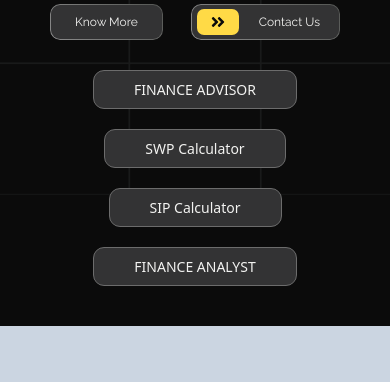
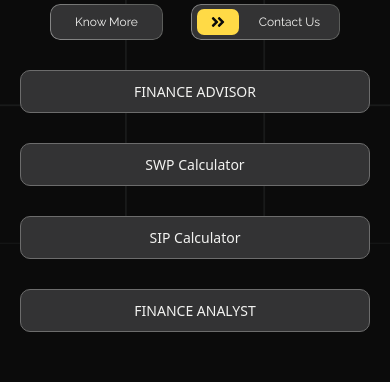
Before and after one commit to ameen0007/Finzavio, a Next.js app: page / in a window 390 px wide. Shown: the part 725-1107 px from the top of the page. Built offline with nearby package versions, Linux system fonts and the light colour scheme.

Commit message:
edit useffect

```diff
--- a/src/app/components/Hero/Hero.jsx
+++ b/src/app/components/Hero/Hero.jsx
@@ -21,20 +21,32 @@ const Ralewayf = Raleway({
 export const Hero = () => {
   const [triggerAnimation, setTriggerAnimation] = useState(false);
 
+  // useEffect(() => {
+  //   AOS.init({
+  //     duration: 1000, // Animation duration
+  //     easing: 'ease-in-out', // Easing
+  //     once: true, // Whether animation should happen only once
+  //   });
+
+    // Set timeout for the CSS animation to start after 1 second (adjust this as needed)
+
+
+    // return () => clearTimeout(timeout);
+  // }, []);
     useEffect(() => {
       AOS.init({
-      duration: 1000, // Animation duration
-      easing: 'ease-in-out', // Easing
-      once: true, // Whether animation should happen only once
+        once: true,
+        mirror: false,
+        easing: 'ease-in-out',
       });
 
-    // Set timeout for the CSS animation to start after 1 second (adjust this as needed)
       const timeout = setTimeout(() => {
         setTriggerAnimation(true);
       }, 1500); // 1 second delay
 
+      AOS.refresh();
       return () => clearTimeout(timeout);
-  }, [triggerAnimation]);
+  },[triggerAnimation]);
 
   return (
     <>
@@ -137,7 +149,7 @@ export const Hero = () => {
         </div>
       </div>
 
-      <div className="pb-10 btn-3 text-[#f3f3f1]">
+      <div className="pb-10 btn-3  text-[#f3f3f1]">
   <div className="items animate-fade-up-right delay-500">
     <button>FINANCE ADVISOR</button>
   </div>
--- a/src/app/components/Hero/hero.css
+++ b/src/app/components/Hero/hero.css
@@ -344,14 +344,16 @@
 
 
 
-
+   .btn-3{
+         margin-top: 30px;
+   }
 
 
     .hero .image .images{
 
-       position: fixed;
+       position: absolute;
        width: 400px;
-       top: 188px;
+       top: 125px;
     }
     .hero .text{
       text-align: center;
@@ -475,10 +477,12 @@
     flex-direction: column;
     flex-wrap: wrap; /* Allow items to wrap onto the next row */
     gap: 30px;
-    margin-top: 30px;    /* Space between items (optional) */
+    margin-top: 30px;
+    width: 100%;
+
   }
 
-  .btn-3 .item {
+  .btn-3 .items {
     width: 100%;
    margin-bottom: 10px;
 
@@ -486,7 +490,8 @@
     text-align: center;
   }
 
-  .btn-3 .item button {
+
+  .btn-3 .items button {
     width: 100%; /* Button takes full width of its parent */
     padding: 10px;
     border-radius: 10px;
--- a/src/app/components/home.css
+++ b/src/app/components/home.css
@@ -29,7 +29,14 @@
   /* @media screen and (max-width: 820px) {
 
  } */
+ @media screen and (max-width: 840px) {
+   .main-div{
 
+      min-height: 100vh;
+      height: auto;
+   }
+
+ }
 
  @media screen and (max-width: 768px) {
    .main-div{
```
Lines whose indentation alone changed are shown as unchanged.
